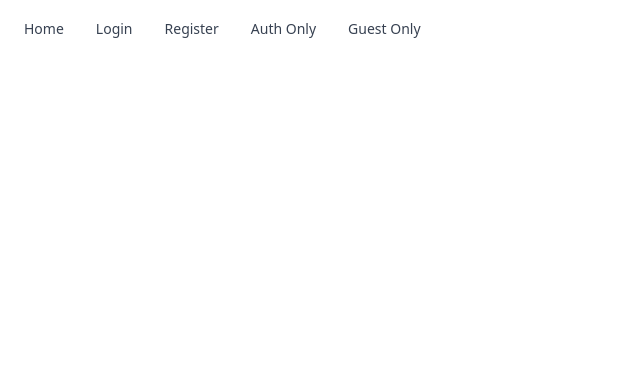
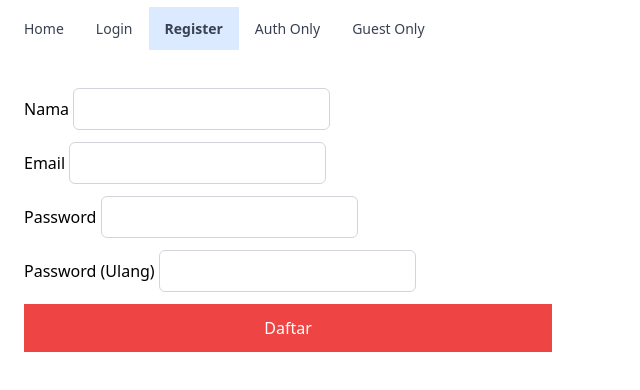
Before and after one commit to kido1611/laravel-breeze-nuxt-auth-example, a Nuxt app in the folder frontend/: page /register in a window 1280 px wide. Shown: the top 390 px of the page, without its empty margins (0-640 px from the left). Built offline with nearby package versions, Linux system fonts and the light colour scheme; no server answers.

Commit message:
FRONTEND - Add register functionality

```diff
--- /dev/null
+++ b/frontend/pages/register.vue
@@ -0,0 +1,49 @@
+<script lang="ts" setup>
+import {useAuthStore} from "~/stores/useAuthStore";
+
+const form = ref({
+    name: '',
+    email: "",
+    password : "",
+    password_confirmation: ""
+})
+
+const auth = useAuthStore()
+
+async function handleRegister() {
+    const { error } = await auth.register(form.value)
+    if(!error.value) {
+        navigateTo("/")
+    }
+}
+</script>
+
+<template>
+    <div>
+        <form @submit.prevent="handleRegister">
+            <div class="flex flex-col justify-start space-y-3">
+                <label>
+                    Nama
+                    <input required class="px-3 py-2 border border-gray-300 rounded-md" type="text" v-model="form.name" />
+                </label>
+                <label>
+                    Email
+                    <input required class="px-3 py-2 border border-gray-300 rounded-md" type="email" v-model="form.email" />
+                </label>
+                <label>
+                    Password
+                    <input required class="px-3 py-2 border border-gray-300 rounded-md" type="password" v-model="form.password" />
+                </label>
+                <label>
+                    Password (Ulang)
+                    <input required class="px-3 py-2 border border-gray-300 rounded-md" type="password" v-model="form.password_confirmation" />
+                </label>
+
+                <button class="bg-red-500 text-white px-4 py-3"
+                        type="submit">Daftar</button>
+            </div>
+        </form>
+    </div>
+</template>
+
+<style scoped></style>
--- a/frontend/stores/useAuthStore.ts
+++ b/frontend/stores/useAuthStore.ts
@@ -10,6 +10,13 @@ type User = {
 type Credentials = {
     email: string,
     password: string
+}
+
+type RegisterInfo = {
+    name: string;
+    email: string;
+    password: string;
+    password_confirmation: string
 }
 
 export const useAuthStore = defineStore('auth', () => {
@@ -47,5 +54,17 @@ export const useAuthStore = defineStore('auth', () => {
         return login
     }
 
-    return { user, login, isLoggedIn, fetchUser, logout }
+    async function register(info : RegisterInfo) {
+        await useApiFetch("sanctum/csrf-cookie")
+        const register = await useApiFetch("register", {
+            method: "POST",
+            body: info
+        })
+
+        await fetchUser()
+
+        return register
+    }
+
+    return { user, login, isLoggedIn, fetchUser, logout, register }
 })
```
